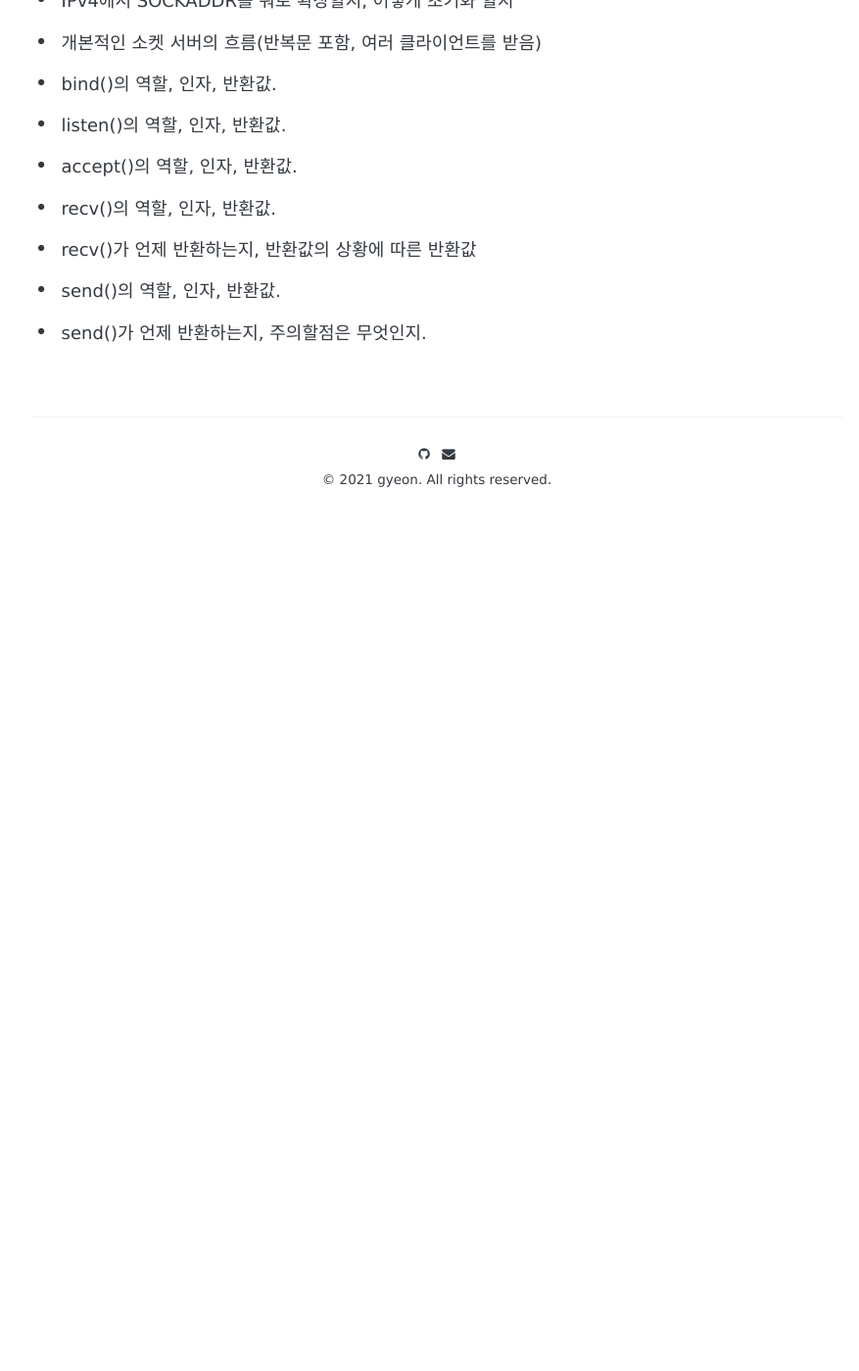
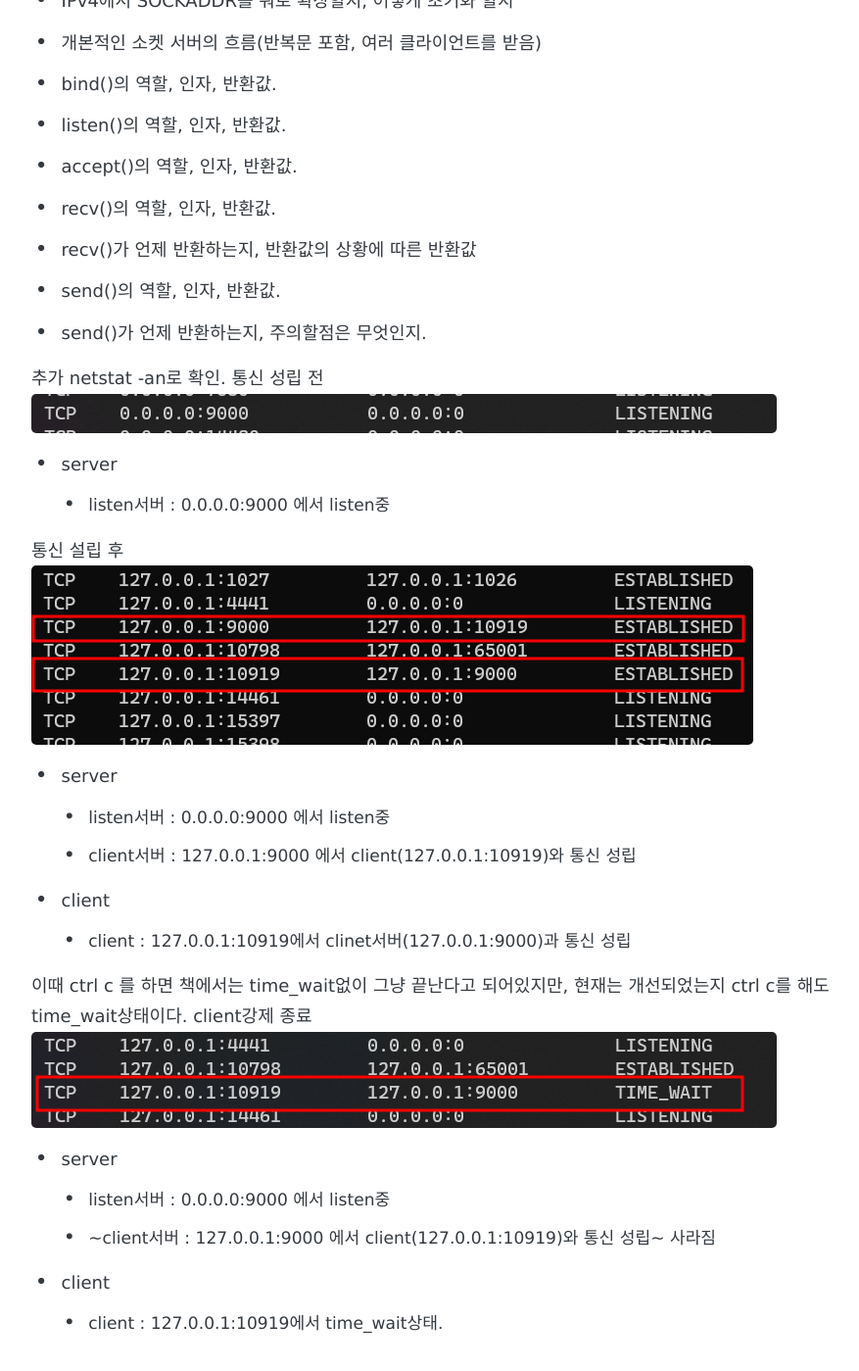
Before and after one commit to gyujun9403/gyujun9403.github.io, a Jekyll site: the page built from _posts/2022-04-08-GS-winsock_basicServer.md, in a window 1280 px wide and 1400 px high, scrolled down 6481 px. Shown: the whole window at 98% size, without its empty margins (194-1071 px from the left). Built offline with Jekyll 4.4.1, drawn with Linux system fonts in a browser that asks for light colours; some web fonts are replaced; comment, search, counter and statistics services are not loaded; before the commit the page ends 7071 px from its top, so only the background shows below that.

Commit message:
작성중

```diff
--- a/_posts/2022-03-29-GS-winsock_basicServer.md
+++ b/_posts/2022-04-08-GS-winsock_basicServer.md
@@ -188,3 +188,27 @@ int WSAAPI send(
 - recv()가 언제 반환하는지, 반환값의 상황에 따른 반환값
 - send()의 역할, 인자, 반환값.
 - send()가 언제 반환하는지, 주의할점은 무엇인지.
+
+추가
+netstat -an로 확인.
+통신 성립 전
+![](/images\network\socket_listen.png)
+- server
+	- listen서버 : 0.0.0.0:9000 에서 listen중
+
+통신 설립 후
+![](/images\network\socekt_netstat.png)
+- server
+	- listen서버 : 0.0.0.0:9000 에서 listen중
+	- client서버 : 127.0.0.1:9000 에서 client(127.0.0.1:10919)와 통신 성립
+- client
+	- client : 127.0.0.1:10919에서 clinet서버(127.0.0.1:9000)과 통신 성립
+
+이때 ctrl c 를 하면 책에서는 time_wait없이 그냥 끝난다고 되어있지만, 현재는 개선되었는지 ctrl c를 해도 time_wait상태이다.
+client강제 종료
+![](/images\network\socket_ctrl_c.png)
+- server
+	- listen서버 : 0.0.0.0:9000 에서 listen중
+	- ~client서버 : 127.0.0.1:9000 에서 client(127.0.0.1:10919)와 통신 성립~ 사라짐
+- client
+	- client : 127.0.0.1:10919에서 time_wait상태.
```
Also changed, not shown: _posts/2022-04-13-GS-winsock_data.md (added, +231 -0 lines), images/network/socekt_netstat.png (added), images/network/socket_ctrl_c.png (added), images/network/socket_listen.png (added).
